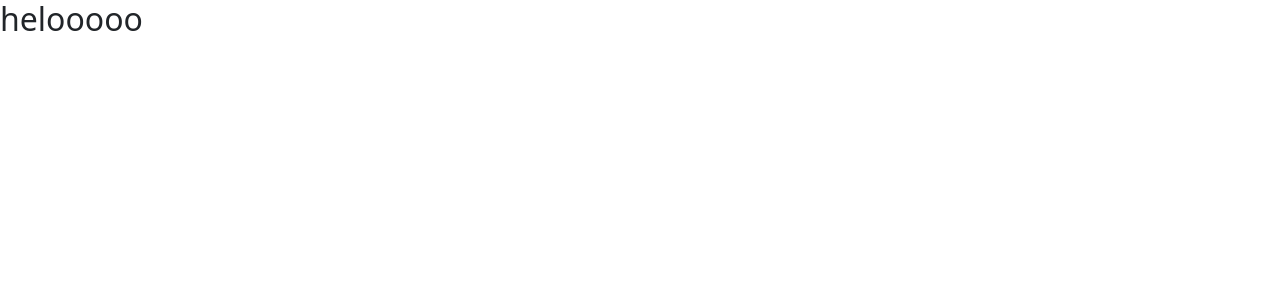
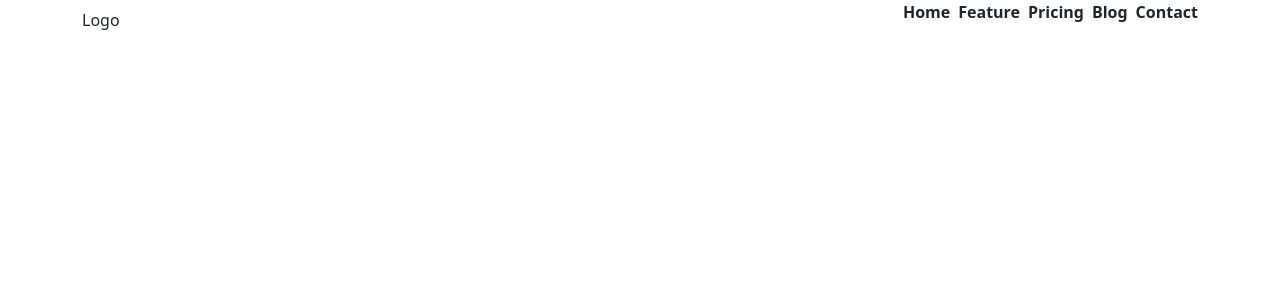
Before and after one commit to Khushbupatel05/pr-5-Bootstrap-landingpage, a React (Vite) app: page / in a window 1280 px wide. Shown: the top 300 px of the page. Built offline with nearby package versions, Linux system fonts and the light colour scheme.

Commit message:
commit for header

```diff
--- a/src/App.jsx
+++ b/src/App.jsx
@@ -1,10 +1,10 @@
 
-import Nav from './assets/Components/Nav'
+import Header from './assets/Components/Header';
 import 'bootstrap/dist/css/bootstrap.min.css';
 
 const App = () => {
   return (
-   <Nav/>
+   <Header/>
   )
 }
 
--- /dev/null
+++ b/src/assets/Components/Header.jsx
@@ -0,0 +1,28 @@
+
+import React from 'react'
+
+const Header = () => {
+  return (
+    <>
+      <header className='container'>
+        <div className='d-flex align-items-center justify-content-between'>
+            <div>
+              <img src="" alt="" />
+              Logo
+            </div>
+            <nav>
+                <ul className='d-flex gap-2 fw-bold align-items-center justify-content-center'>
+                  <li>Home</li>
+                  <li>Feature</li>
+                  <li>Pricing</li>
+                  <li>Blog</li>
+                  <li>Contact</li>
+                </ul>
+            </nav>
+        </div>
+      </header>
+    </>
+  )
+}
+
+export default Header
--- a/src/assets/Components/Nav.jsx
+++ /dev/null
@@ -1,11 +0,0 @@
-
-
-const Nav = () => {
-  return (
-    <div>
-        <h2>helooooo</h2>
-    </div>
-  )
-}
-
-export default Nav
--- a/src/index.css
+++ b/src/index.css
@@ -0,0 +1,4 @@
+*{
+    box-sizing: border-box;
+    list-style: none;
+}
```
